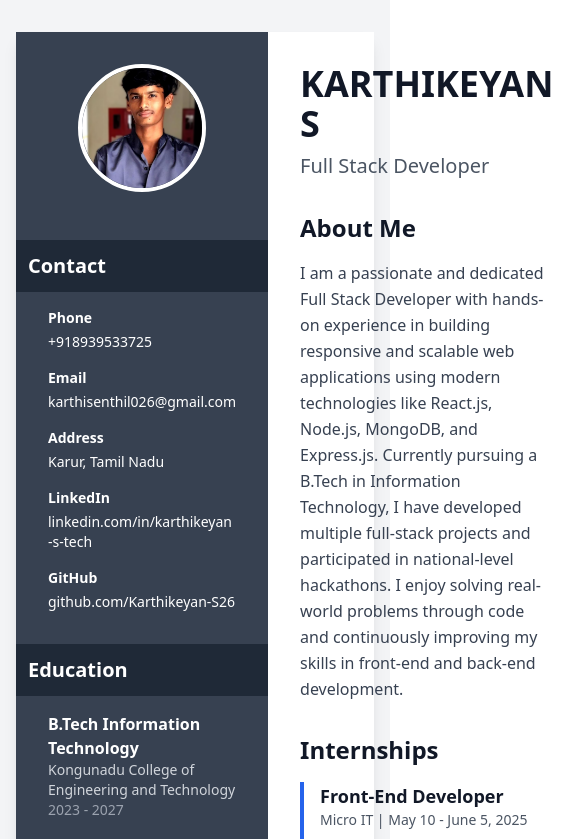
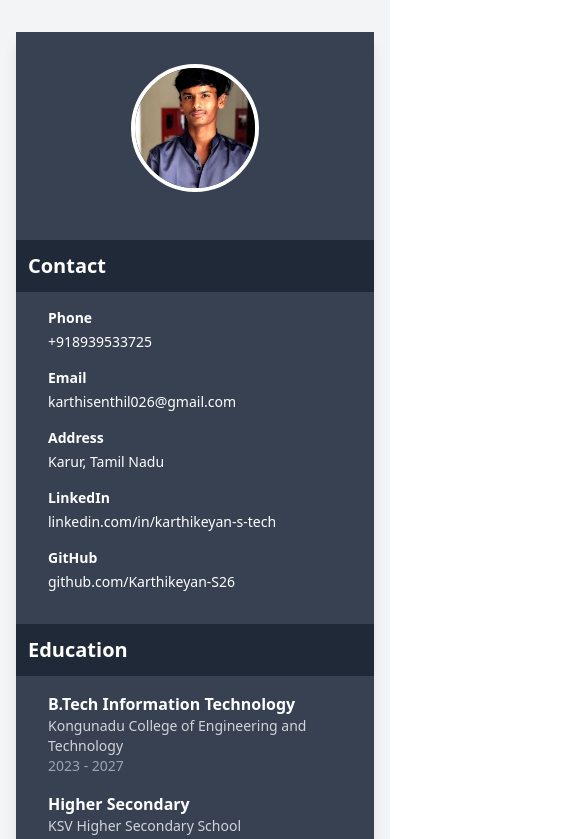
Before and after one commit to Karthikeyan-S26/karthi-personal-portfolio, a React (Vite) app: page /resume in a window 390 px wide. Shown: the top 839 px of the page, 585 px wide, since content can reach past the window. Built offline with nearby package versions, Linux system fonts and the light colour scheme.

Commit message:
Fix: Improve responsiveness of resume
Ensure the resume layout and appearance are clear and optimized for both mobile and desktop screen sizes.

```diff
--- a/src/components/Resume.tsx
+++ b/src/components/Resume.tsx
@@ -7,9 +7,9 @@ import ResumeInternships from "./resume/ResumeInternships";
 import ResumeProjects from "./resume/ResumeProjects";
 
 const Resume = () => (
-  <div className="max-w-6xl mx-auto bg-white shadow-lg print:shadow-none flex">
+  <div className="max-w-6xl mx-auto bg-white shadow-lg print:shadow-none flex flex-col md:flex-row">
     <ResumeSidebar />
-    <div className="flex-1 p-8">
+    <div className="flex-1 p-4 md:p-8">
       <ResumeHeader />
       <ResumeAbout />
       <ResumeInternships />
--- a/src/components/resume/ResumeAbout.tsx
+++ b/src/components/resume/ResumeAbout.tsx
@@ -3,7 +3,7 @@ import React from "react";
 
 const ResumeAbout = () => (
   <section className="mb-8">
-    <h3 className="text-2xl font-bold text-gray-900 mb-4">About Me</h3>
+    <h3 className="text-xl md:text-2xl font-bold text-gray-900 mb-4">About Me</h3>
     <p className="text-gray-700 leading-relaxed">
       I am a passionate and dedicated Full Stack Developer with hands-on experience in building
       responsive and scalable web applications using modern technologies like React.js, Node.js,
--- a/src/components/resume/ResumeHeader.tsx
+++ b/src/components/resume/ResumeHeader.tsx
@@ -3,8 +3,8 @@ import React from "react";
 
 const ResumeHeader = () => (
   <div className="mb-8">
-    <h1 className="text-4xl font-bold text-gray-900 mb-2">KARTHIKEYAN S</h1>
-    <h2 className="text-xl text-gray-600">Full Stack Developer</h2>
+    <h1 className="text-3xl md:text-4xl font-bold text-gray-900 mb-2">KARTHIKEYAN S</h1>
+    <h2 className="text-lg md:text-xl text-gray-600">Full Stack Developer</h2>
   </div>
 );
 
--- a/src/components/resume/ResumeInternships.tsx
+++ b/src/components/resume/ResumeInternships.tsx
@@ -3,7 +3,7 @@ import React from "react";
 
 const ResumeInternships = () => (
   <section className="mb-8">
-    <h3 className="text-2xl font-bold text-gray-900 mb-4">Internships</h3>
+    <h3 className="text-xl md:text-2xl font-bold text-gray-900 mb-4">Internships</h3>
     <div className="space-y-6">
       <div className="border-l-4 border-blue-600 pl-4">
         <h4 className="text-lg font-semibold text-gray-900">Front-End Developer</h4>
--- a/src/components/resume/ResumeProjects.tsx
+++ b/src/components/resume/ResumeProjects.tsx
@@ -26,7 +26,7 @@ const projects = [
 
 const ResumeProjects = () => (
   <section className="mb-8">
-    <h3 className="text-2xl font-bold text-gray-900 mb-4">Projects</h3>
+    <h3 className="text-xl md:text-2xl font-bold text-gray-900 mb-4">Projects</h3>
     <div className="space-y-4">
       {projects.map((project) => (
         <div key={project.name} className="bg-gray-50 p-4 rounded-lg">
--- a/src/components/resume/ResumeSidebar.tsx
+++ b/src/components/resume/ResumeSidebar.tsx
@@ -8,7 +8,7 @@ const skills = [
 ];
 
 const ResumeSidebar = () => (
-  <div className="w-80 bg-gray-700 text-white">
+  <div className="w-full md:w-80 flex-shrink-0 bg-gray-700 text-white">
     <div className="p-8 text-center">
       <img
         src="/lovable-uploads/d5884f26-a8e0-4739-9ce5-473a12e69518.png"
```
